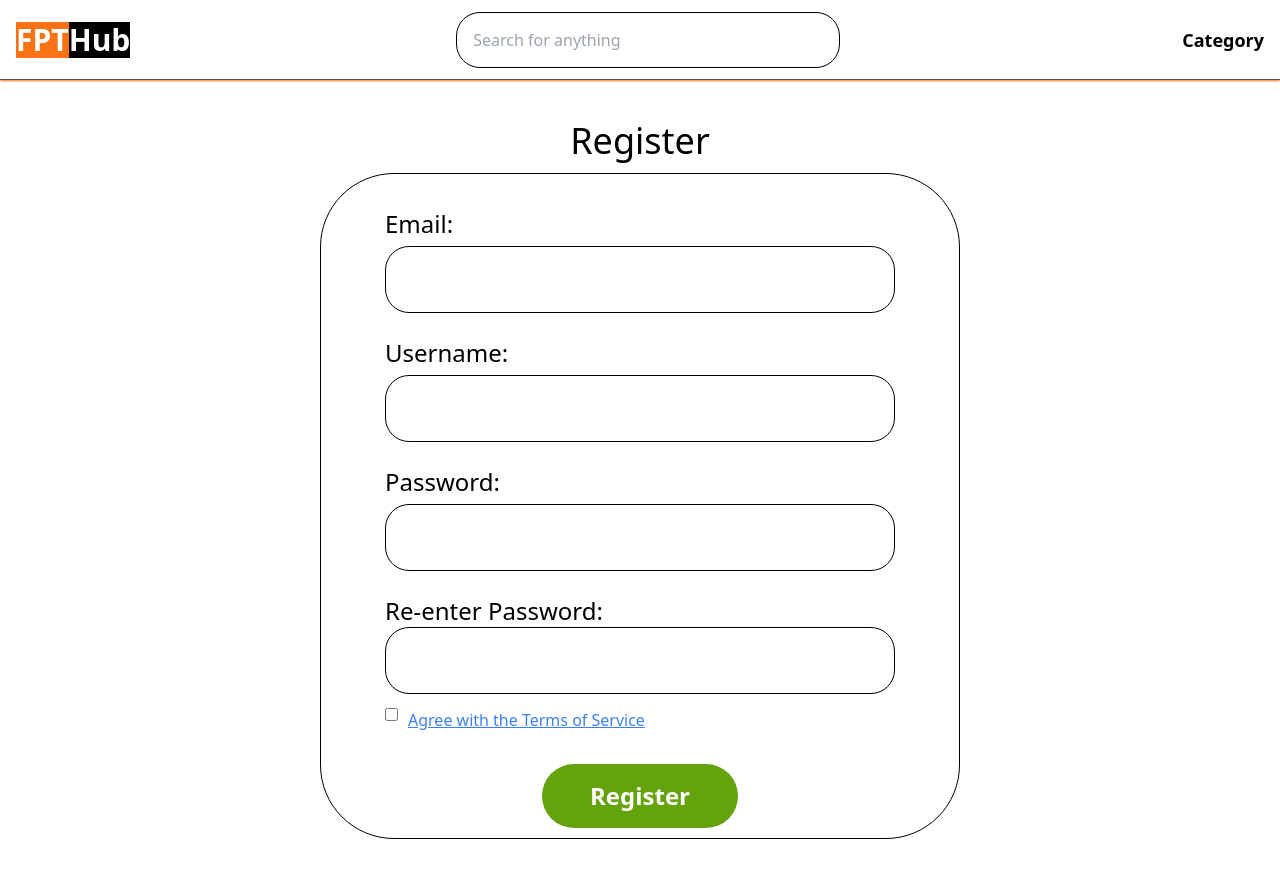
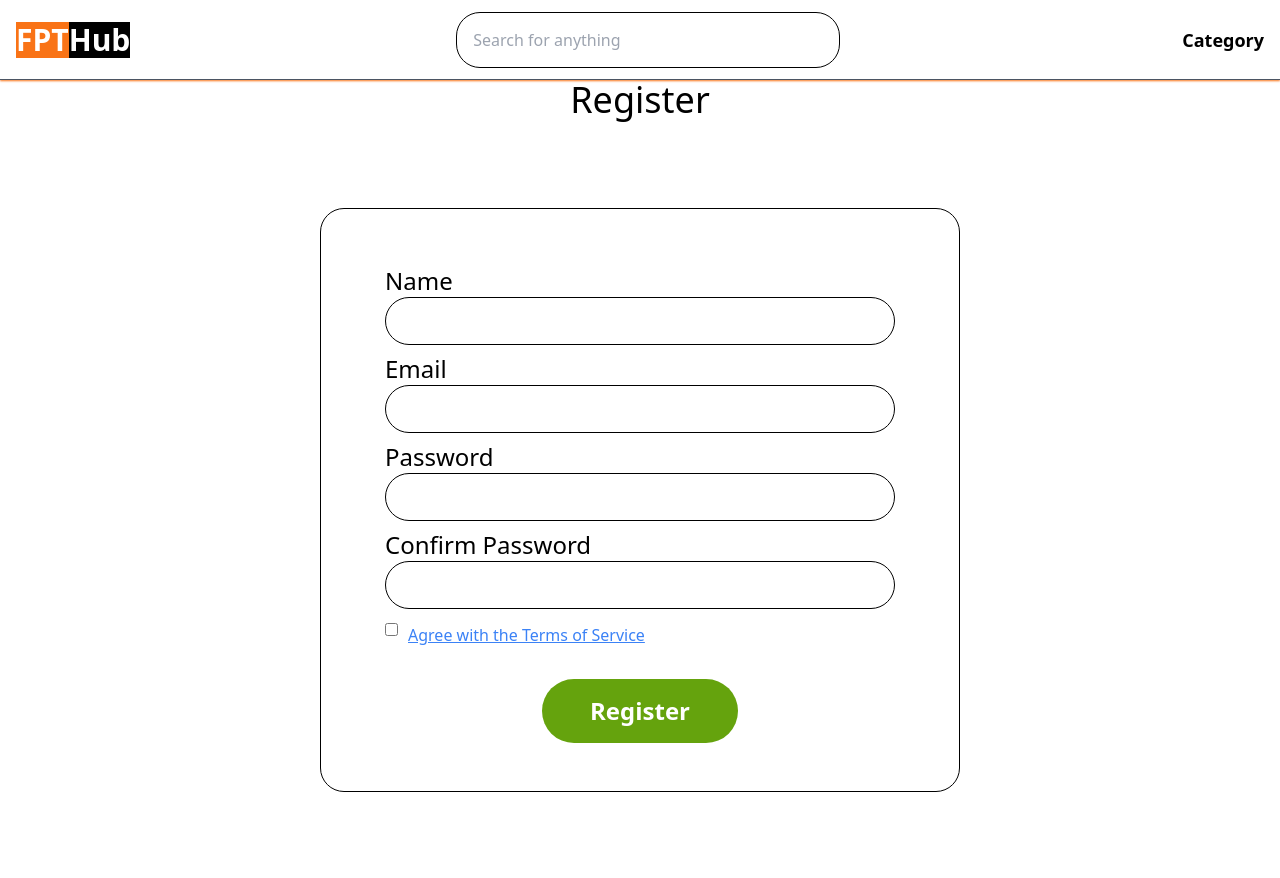
Before and after one commit to vidz231/lecturerReviewWebApp, a React (Vite) app in the folder frontend/: page /register in a window 1280 px wide. Built offline with nearby package versions, Linux system fonts and the light colour scheme.

Commit message:
Refactor registration form component sô that it work with react-hook-form

```diff
--- a/frontend/src/layout/ScreenRegister/RegisterForm.jsx
+++ b/frontend/src/layout/ScreenRegister/RegisterForm.jsx
@@ -1,80 +1,86 @@
-import React from "react";
+import { useForm } from "react-hook-form";
 
-function RegistrationForm() {
-  const handleFormSubmit = (e) => {
-    e.preventDefault();
-    // Add your form submission logic here
+// Input field component
+const InputField = ({ type, name, register, errors, label }) => (
+  <div className="relative flex shrink-0 h-20 flex-col mt-2 rounded-3xl border-solid border-black w-full">
+    <header className="relative justify-center text-black text-2xl w-full">
+      {label}
+    </header>
+    <input
+      type={type}
+      name={name}
+      {...register(name, { required: true })}
+      className="w-full h-full border border-solid border-black px-4 rounded-3xl"
+    />
+    {errors[name] && <p className="text-red-500">{`${label} is required`}</p>}
+  </div>
+);
+
+export default function RegisterForm() {
+  const {
+    register,
+    handleSubmit,
+    formState: { errors },
+  } = useForm();
+
+  const onSubmit = (data) => {
+    console.log(data);
   };
 
   return (
     <form
-      className="w-1/2 mt-3 h-5/6 border flex  flex-col justify-center items-center px-16 py-11 rounded-[74px] border-solid border-black max-md:px-5"
-      onSubmit={handleFormSubmit}
+      onSubmit={handleSubmit(onSubmit)}
+      className="relative h-fit w-2/4 m-auto flex flex-col justify-center items-center border px-16 py-12 rounded-3xl border-solid border-black"
     >
-      <label
-        className="header mt-6 justify-center text-black text-2xl self-stretch max-md:max-w-full"
-        htmlFor="email"
-      >
-        Email:
-      </label>
-      <input
-        className="border self-stretch flex shrink-0 h-[67px] flex-col mt-1.5 rounded-3xl border-solid border-black max-md:max-w-full"
+      <InputField
+        type="text"
+        name="name"
+        register={register}
+        errors={errors}
+        label="Name"
+      />
+      <InputField
         type="email"
-        id="email"
+        name="email"
+        register={register}
+        errors={errors}
+        label="Email"
+      />
+      <InputField
+        type="password"
+        name="password"
+        register={register}
+        errors={errors}
+        label="Password"
+      />
+      <InputField
+        type="password"
+        name="confirmPassword"
+        register={register}
+        errors={errors}
+        label="Confirm Password"
       />
 
       <label
-        className="header mt-6 justify-center text-black text-2xl self-stretch max-md:max-w-full"
-        htmlFor="username"
-      >
-        Username:
-      </label>
-      <input
-        className="border self-stretch flex shrink-0 h-[67px] flex-col mt-1.5 rounded-3xl border-solid border-black max-md:max-w-full"
-        type="text"
-        id="username"
-      />
-
-      <label
-        className="header mt-6 justify-center text-black text-2xl self-stretch max-md:max-w-full"
-        htmlFor="password"
-      >
-        Password:
-      </label>
-      <input
-        className="border self-stretch flex shrink-0 h-[67px] flex-col mt-1.5 rounded-3xl border-solid border-black max-md:max-w-full"
-        type="password"
-        id="password"
-      />
-
-      <label
-        className="header mt-6 justify-center text-black text-2xl self-stretch max-md:max-w-full"
-        htmlFor="rePassword"
-      >
-        Re-enter Password:
-      </label>
-      <input
-        className="border self-stretch flex shrink-0 h-[67px] flex-col rounded-3xl border-solid border-black max-md:max-w-full"
-        type="password"
-        id="rePassword"
-      />
-
-      <label
-        className="flex gap-2.5 mt-3.5 self-start items-start underline text-blue-500 cursor-pointer "
+        className="flex gap-2.5 mt-3.5 self-start items-start underline text-blue-500 cursor-pointer"
         htmlFor="termsCheckbox"
       >
-        <input type="checkbox" id="termsCheckbox" />
+        <input
+          type="checkbox"
+          id="termsCheckbox"
+          {...register("termsCheckbox", { required: true })}
+        />
         Agree with the Terms of Service
       </label>
+      {errors.termsCheckbox && (
+        <p className="text-red-500">You must agree to the terms of service</p>
+      )}
 
-      <button
-        className="btn-register justify-center text-white text-center text-2xl font-bold bg-lime-600 self-center items-stretch mt-8 px-12 py-4 rounded-[55px] max-md:px-5"
+      <input
         type="submit"
-      >
-        Register
-      </button>
+        className="relative flex-col justify-center text-white text-center text-2xl font-bold bg-lime-600 self-center items-stretch mt-8 px-12 py-4 rounded-[55px] max-md:px-5 cursor-pointer"
+        value="Register"
+      />
     </form>
   );
 }
-
-export default RegistrationForm;
```
